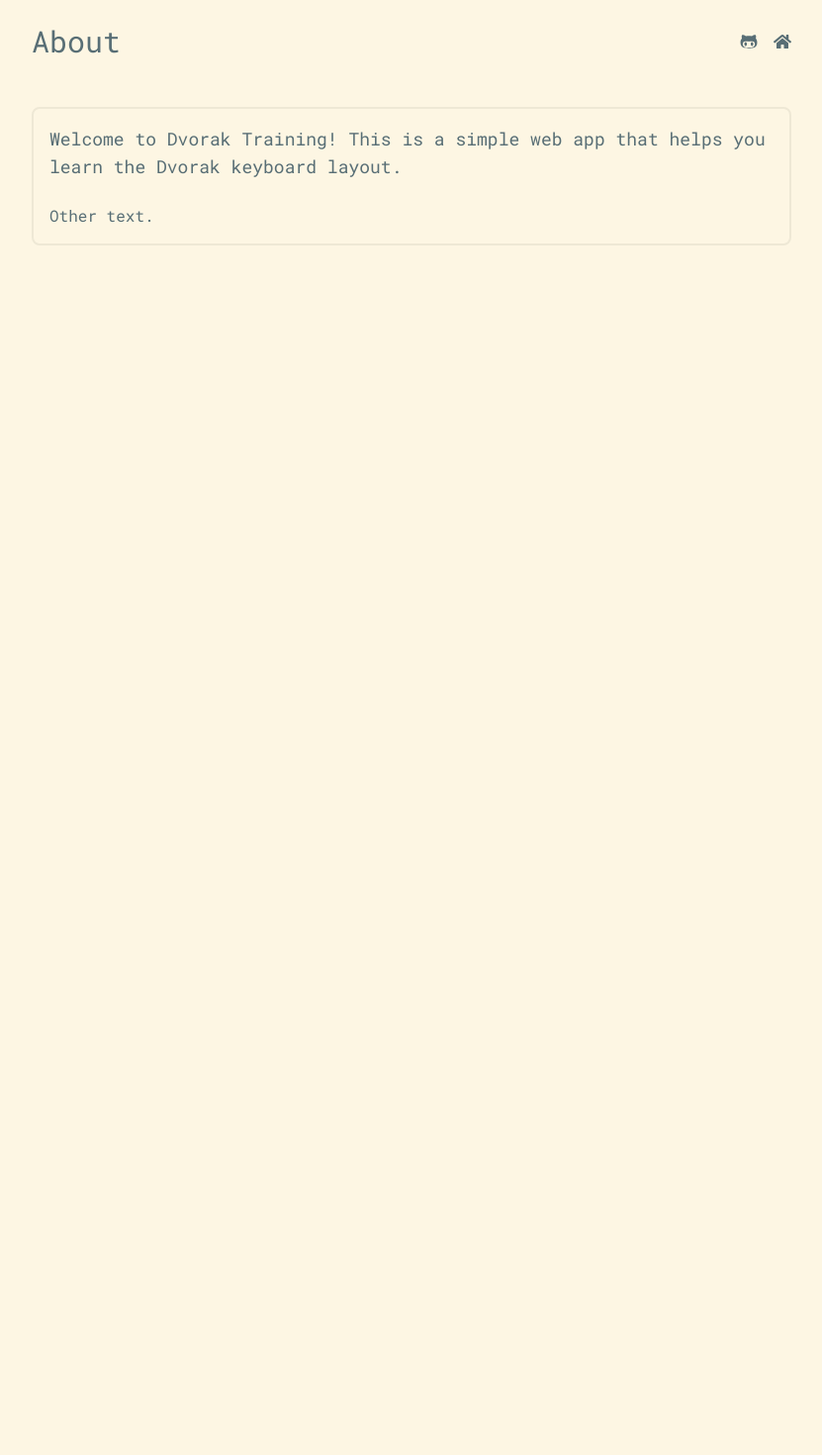
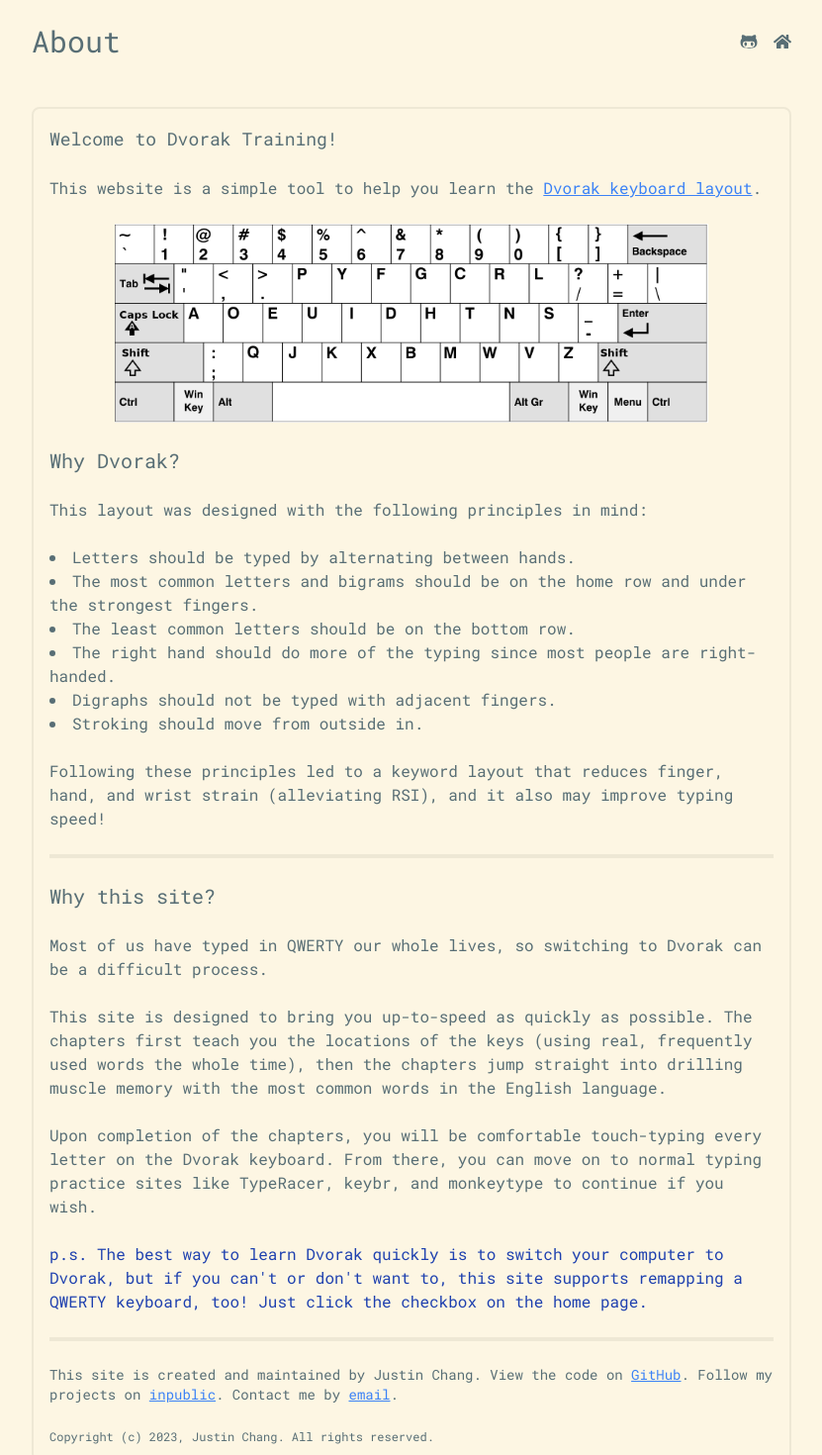
Before and after one commit to justinpchang/learn-dvorak, a Next.js app: page /about in a window 1280 px wide. Shown: the top 1470 px of the page at 99% size, without its empty margins (224-1055 px from the left). Before the commit the page ends 800 px from the top, so only its background shows below. Built offline with nearby package versions, Linux system fonts and the light colour scheme.

Commit message:
feat: Add about page and LICENSE

```diff
--- a/src/pages/about.tsx
+++ b/src/pages/about.tsx
@@ -1,5 +1,6 @@
 import { Heading } from "@/components/Heading";
 import Head from "next/head";
+import Image from "next/image";
 
 export default function About() {
   return (
@@ -8,12 +9,99 @@ export default function About() {
         <title>About - Dvorak Training</title>
       </Head>
       <Heading title="About" github home />
-      <div className="border-2 border-[#eee8d5] p-4 rounded-lg space-y-6">
-        <p className="text-lg">
-          Welcome to Dvorak Training! This is a simple web app that helps you
-          learn the Dvorak keyboard layout.
+      <div className="border-2 border-[#eee8d5] p-4 rounded-lg space-y-6 mb-10">
+        <p className="text-lg">Welcome to Dvorak Training!</p>
+        <p className="text-md">
+          This website is a simple tool to help you learn the{" "}
+          <a
+            href="https://en.wikipedia.org/wiki/Dvorak_keyboard_layout"
+            className="text-blue-500 underline"
+          >
+            Dvorak keyboard layout
+          </a>
+          .
         </p>
-        <p className="text-md">Other text.</p>
+        <Image
+          src="/layout.png"
+          alt="Dvorak keyboard layout"
+          width={600}
+          height={200}
+          className="m-auto"
+        />
+        <h1 className="text-xl">Why Dvorak?</h1>
+        <p>This layout was designed with the following principles in mind:</p>
+        <ul className="list-disc list-inside">
+          <li>Letters should be typed by alternating between hands.</li>
+          <li>
+            The most common letters and bigrams should be on the home row and
+            under the strongest fingers.
+          </li>
+          <li>The least common letters should be on the bottom row.</li>
+          <li>
+            The right hand should do more of the typing since most people are
+            right-handed.
+          </li>
+          <li>Digraphs should not be typed with adjacent fingers.</li>
+          <li>Stroking should move from outside in.</li>
+        </ul>
+        <p>
+          Following these principles led to a keyword layout that reduces
+          finger, hand, and wrist strain (alleviating RSI), and it also may
+          improve typing speed!
+        </p>
+        <hr className="border-2 border-[#eee8d5]" />
+        <h1 className="text-xl">Why this site?</h1>
+        <p>
+          Most of us have typed in QWERTY our whole lives, so switching to
+          Dvorak can be a difficult process.
+        </p>
+        <p>
+          This site is designed to bring you up-to-speed as quickly as possible.
+          The chapters first teach you the locations of the keys (using real,
+          frequently used words the whole time), then the chapters jump straight
+          into drilling muscle memory with the most common words in the English
+          language.
+        </p>
+        <p>
+          Upon completion of the chapters, you will be comfortable touch-typing
+          every letter on the Dvorak keyboard. From there, you can move on to
+          normal typing practice sites like TypeRacer, keybr, and monkeytype to
+          continue if you wish.
+        </p>
+        <p className="text-blue-800">
+          p.s. The best way to learn Dvorak quickly is to switch your computer
+          to Dvorak, but if you can&apos;t or don&apos;t want to, this site
+          supports remapping a QWERTY keyboard, too! Just click the checkbox on
+          the home page.
+        </p>
+        <hr className="border-2 border-[#eee8d5]" />
+        <p className="text-sm">
+          This site is created and maintained by Justin Chang. View the code on{" "}
+          <a
+            href="https://github.com/justinchang/dvorak-training"
+            className="text-blue-500 underline"
+          >
+            GitHub
+          </a>
+          . Follow my projects on{" "}
+          <a
+            href="https://inpublic.dev/justinpchang"
+            className="text-blue-500 underline"
+          >
+            inpublic
+          </a>
+          . Contact me by{" "}
+          <a
+            href="mailto:justin.p.chang@gmail.com"
+            className="text-blue-500 underline"
+          >
+            email
+          </a>
+          .
+        </p>
+        <p className="text-xs">
+          Copyright (c) 2023, Justin Chang. All rights reserved.
+        </p>
       </div>
     </>
   );
```
Also changed, not shown: public/layout.png (added), 1 other file (tests, documents, lock files or other folders).
